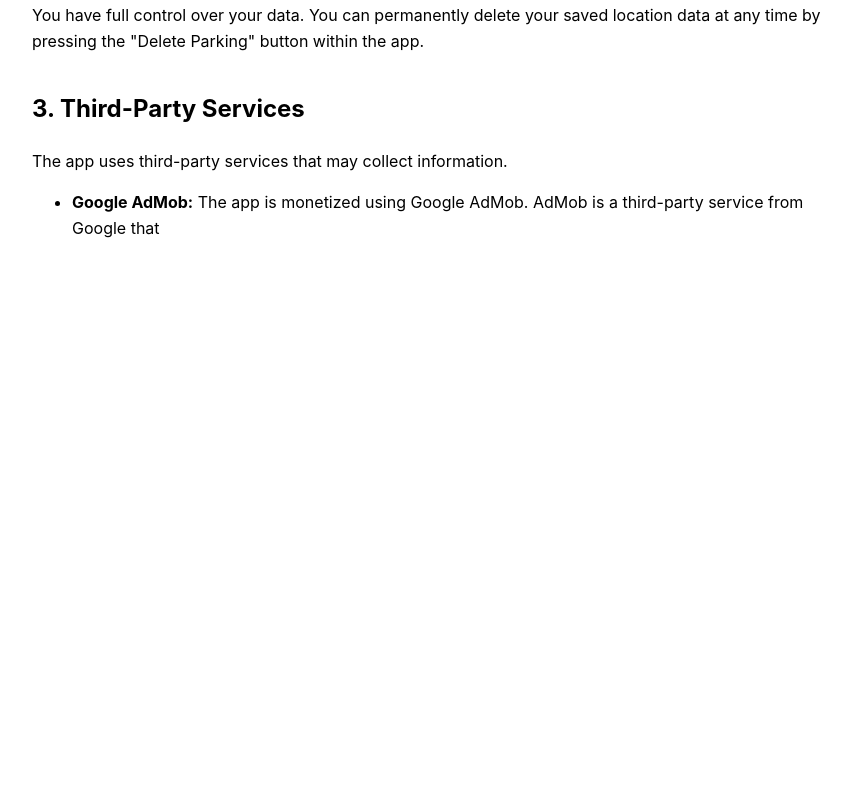
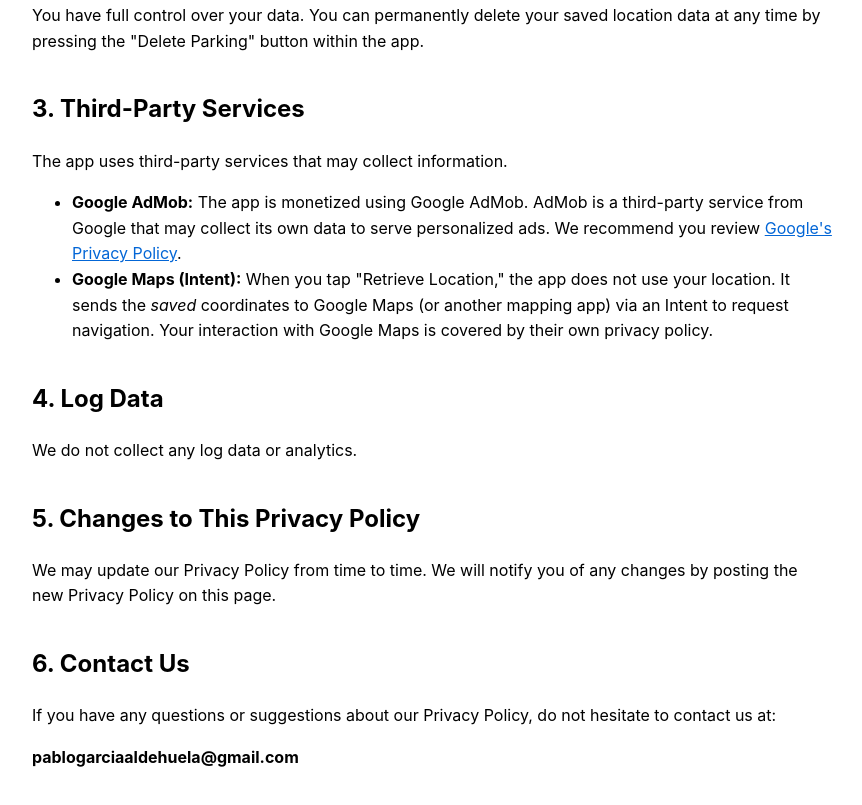
Before and after one commit to PabloGarciaAldehuela/parking-app-privacy, a plain HTML site: page index.html in a window 1280 px wide. Shown: the part 892-1697 px from the top of the page, without its empty margins (208-1070 px from the left). Before the commit the page ends 1169 px from the top, so only its background shows below. Drawn offline with Linux system fonts and the light colour scheme.

Commit message:
Update privacy policy details in index.html

```diff
--- a/index.html
+++ b/index.html
@@ -59,4 +59,19 @@
     <h2>3. Third-Party Services</h2>
     <p>The app uses third-party services that may collect information.</p>
     <ul>
-        <li><strong>Google AdMob:</strong> The app is monetized using Google AdMob. AdMob is a third-party service from Google that
+        <li><strong>Google AdMob:</strong> The app is monetized using Google AdMob. AdMob is a third-party service from Google that may collect its own data to serve personalized ads. We recommend you review <a href="https://policies.google.com/privacy">Google's Privacy Policy</a>.</li>
+        <li><strong>Google Maps (Intent):</strong> When you tap "Retrieve Location," the app does not use your location. It sends the <em>saved</em> coordinates to Google Maps (or another mapping app) via an Intent to request navigation. Your interaction with Google Maps is covered by their own privacy policy.</li>
+    </ul>
+
+    <h2>4. Log Data</h2>
+    <p>We do not collect any log data or analytics.</p>
+
+    <h2>5. Changes to This Privacy Policy</h2>
+    <p>We may update our Privacy Policy from time to time. We will notify you of any changes by posting the new Privacy Policy on this page.</p>
+
+    <h2>6. Contact Us</h2>
+    <p>If you have any questions or suggestions about our Privacy Policy, do not hesitate to contact us at:</p>
+    <p><strong>pablogarciaaldehuela@gmail.com</strong></p>
+
+</body>
+</html>
```
